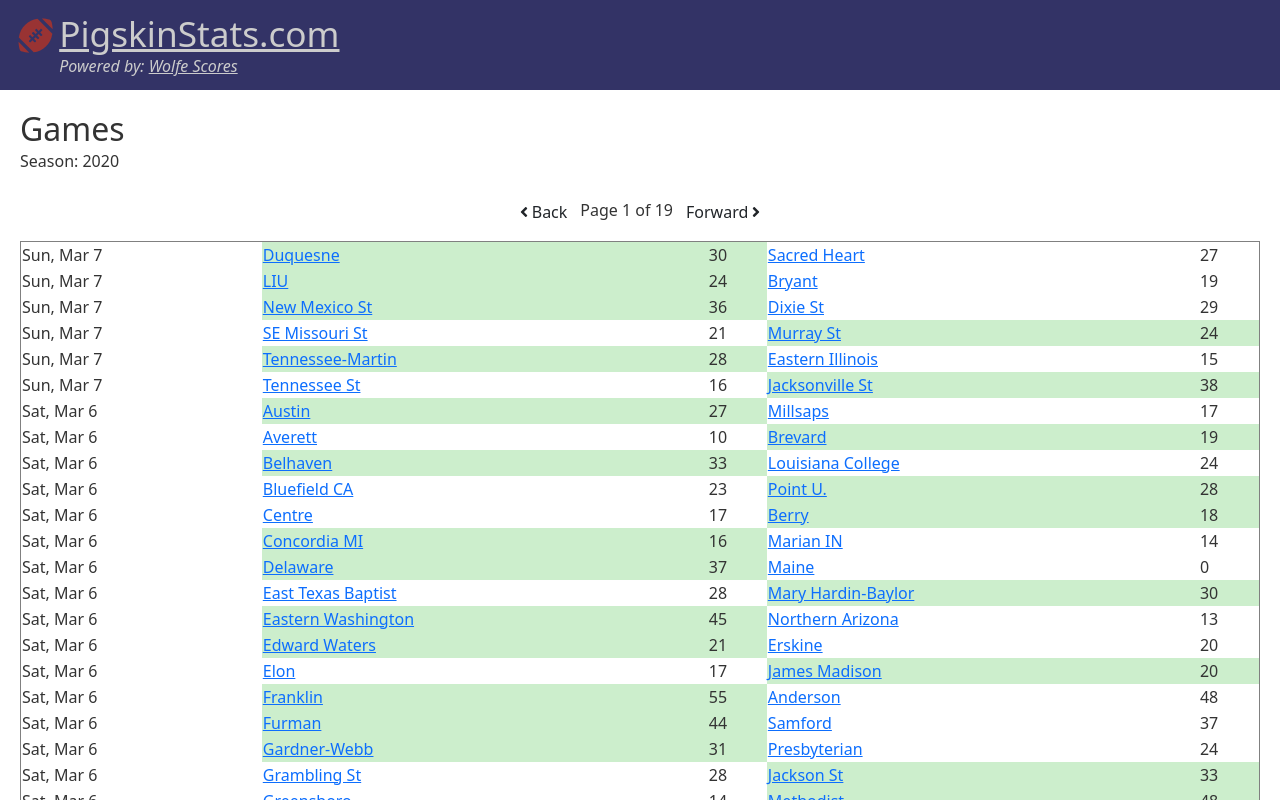
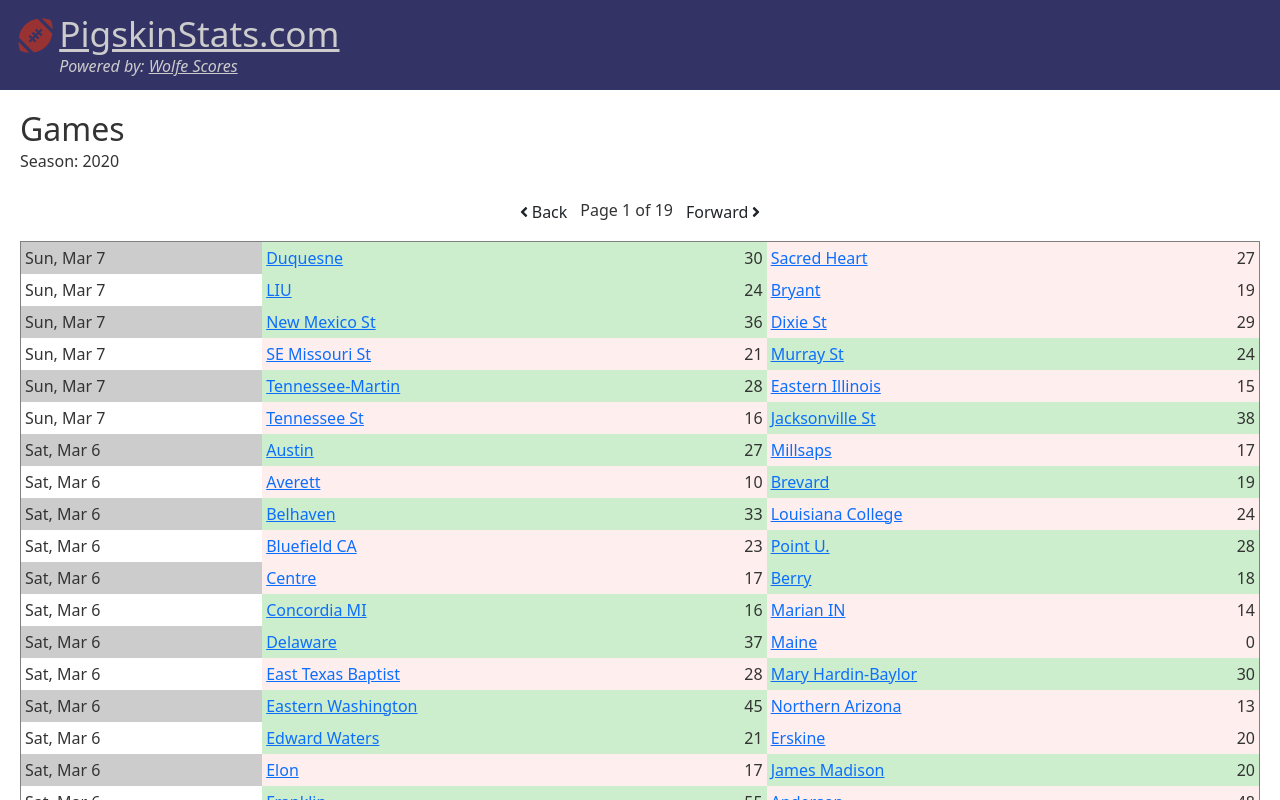
Before and after one commit to pigskinstats/src, a Vue app: page /#/seasons/2020/games in a window 1280 px wide. Shown: the top 800 px of the page. Built offline with nearby package versions, Linux system fonts and the light colour scheme.

Commit message:
Update table CSS

```diff
--- a/src/components/shared/DataTable.vue
+++ b/src/components/shared/DataTable.vue
@@ -4,7 +4,7 @@
   </table>
 </template>
 
-<style scoped>
+<style>
 .data-table {
   width: 100%;
 }
--- a/src/components/shared/GamesTable.vue
+++ b/src/components/shared/GamesTable.vue
@@ -44,7 +44,7 @@ export default {
 }
 
 .loser {
-  background-color: #fff;
+  background-color: #fee;
 }
 
 tr {
```
